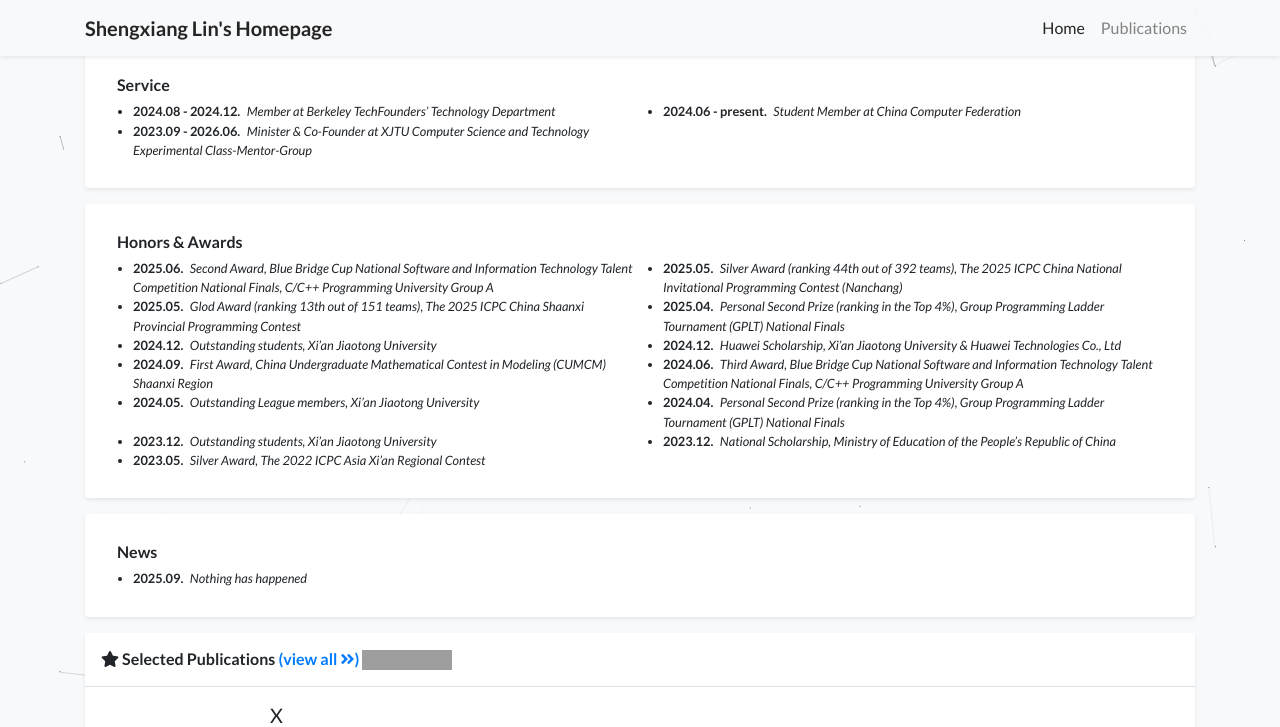
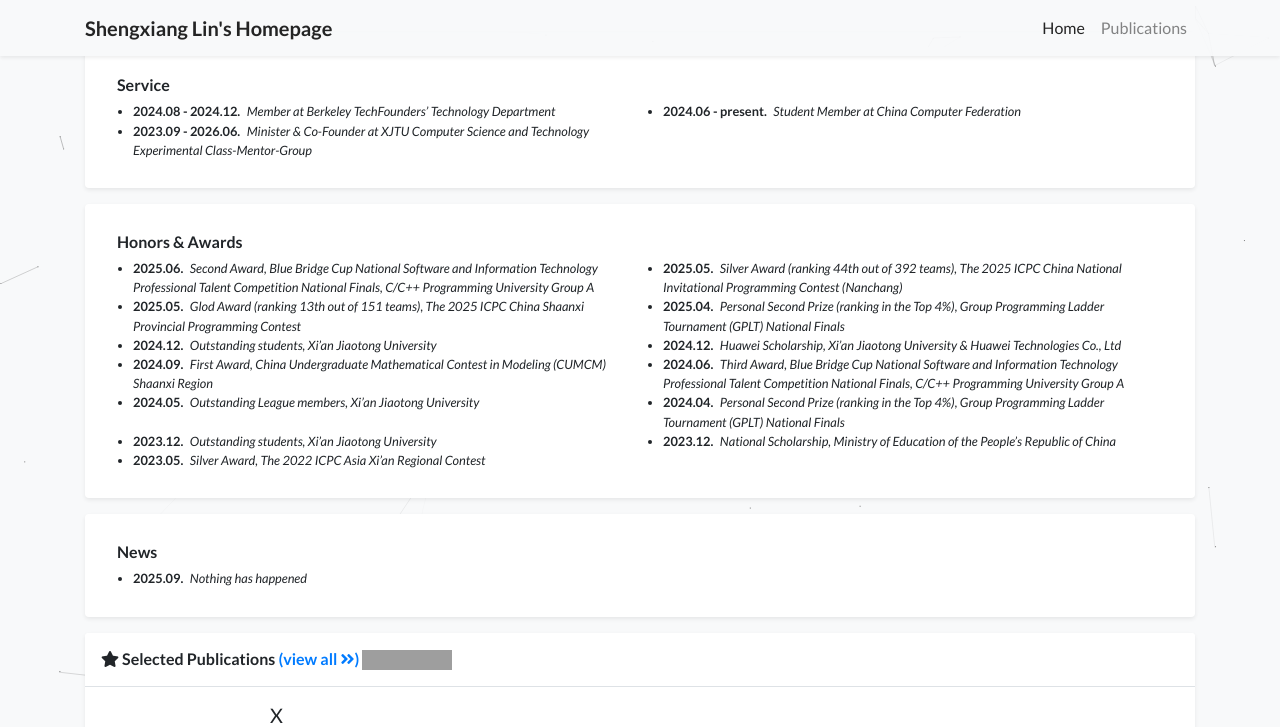
Before and after one commit to Lin-Shengxiang/Lin-Shengxiang.github.io, a Jekyll site: the page built from index.html, in a window 1280 px wide and 900 px high, scrolled down 839 px, cut to the strip 0-727 px from the top of the window. Built offline with Jekyll 4.4.1, drawn with Linux system fonts in a browser that asks for light colours; a style sheet for code colours, icons or effects is not loaded; grey boxes are pictures that could not be loaded.

Commit message:
Update profile.yml

```diff
--- a/_data/profile.yml
+++ b/_data/profile.yml
@@ -61,7 +61,7 @@
 
 
 awards:
-- name: Second Award, Blue Bridge Cup National Software and Information Technology Talent Competition National Finals, C/C++ Programming University Group A
+- name: Second Award, Blue Bridge Cup National Software and Information Technology Professional Talent Competition National Finals, C/C++ Programming University Group A
   date: 2025.06
 - name: Silver Award (ranking 44th out of 392 teams), The 2025 ICPC China National Invitational Programming Contest (Nanchang)
   date: 2025.05
@@ -75,7 +75,7 @@
   date: 2024.12
 - name: First Award, China Undergraduate Mathematical Contest in Modeling (CUMCM) Shaanxi Region
   date: 2024.09
-- name: Third Award, Blue Bridge Cup National Software and Information Technology Talent Competition National Finals, C/C++ Programming University Group A
+- name: Third Award, Blue Bridge Cup National Software and Information Technology Professional Talent Competition National Finals, C/C++ Programming University Group A
   date: 2024.06
 - name: Outstanding League members, Xi’an Jiaotong University
   date: 2024.05
```
